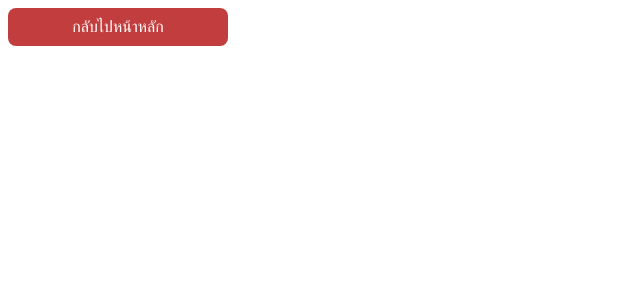
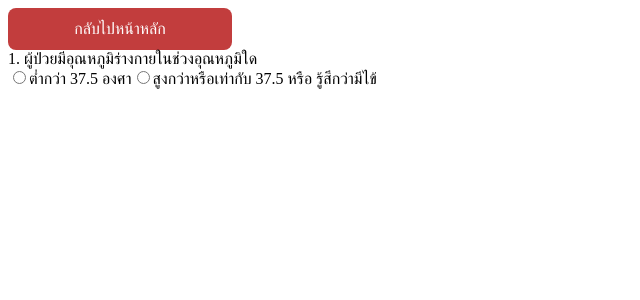
Before and after one commit to melwayzx/final_project, a Next.js app: page /covidScale in a window 1280 px wide. Shown: the top 300 px of the page, without its empty margins (0-640 px from the left). Built offline with nearby package versions, Linux system fonts and the light colour scheme.

Commit message:
Create Survey Covid Risk

```diff
--- a/pages/covidScale.js
+++ b/pages/covidScale.js
@@ -11,8 +11,23 @@ export default function covidScale() {
         href={"/"}
         name={"กลับไปหน้าหลัก"}
       ></Button>
+
+      <form>
+        <div>1. ผู้ป่วยมีอุณหภูมิร่างกายในช่วงอุณหภูมิใด</div>
+
+        <div className="radio">
+          <label>
+            <input type="radio" value="1" checked={false} />
+            ต่ำกว่า 37.5 องศา
+          </label>
+          <label>
+            <input type="radio" value="2" checked={false} />
+           สูงกว่าหรือเท่ากับ 37.5 หรือ รู้สึกว่ามีไข้
+          </label>
+        </div>
+      </form>
     </div>
-  );
+  )
 }
 
 const StyledButtonContainer = {
@@ -20,7 +35,7 @@ const StyledButtonContainer = {
   backgroundColor: "#C23D3D",
   borderRadius: "8px",
   color: "white",
-  padding: "10px",
+  padding: "12px",
   boxSixing: "border-box",
   textAlign: "center",
 };
@@ -29,3 +44,12 @@ const StyledLink = {
   color: "white",
   textDecoration: "inherit",
 };
+const StyledButtonChoice = {
+  width: "300px",
+  backgroundColor: "#6B726E",
+  borderRadius: "8px",
+  color: "white",
+  padding: "10px",
+  boxSixing: "border-box",
+  textAlign: "center",
+};
```
